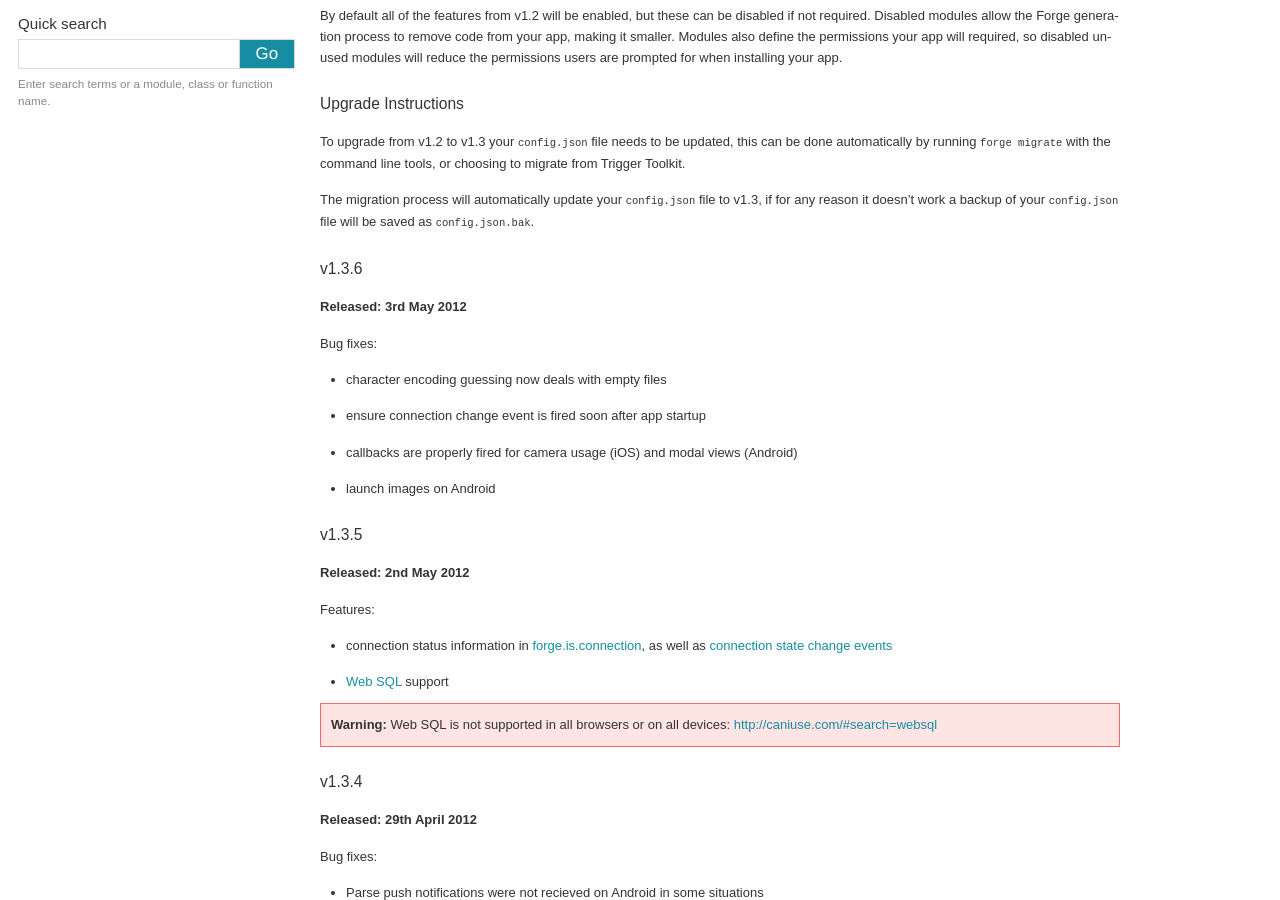
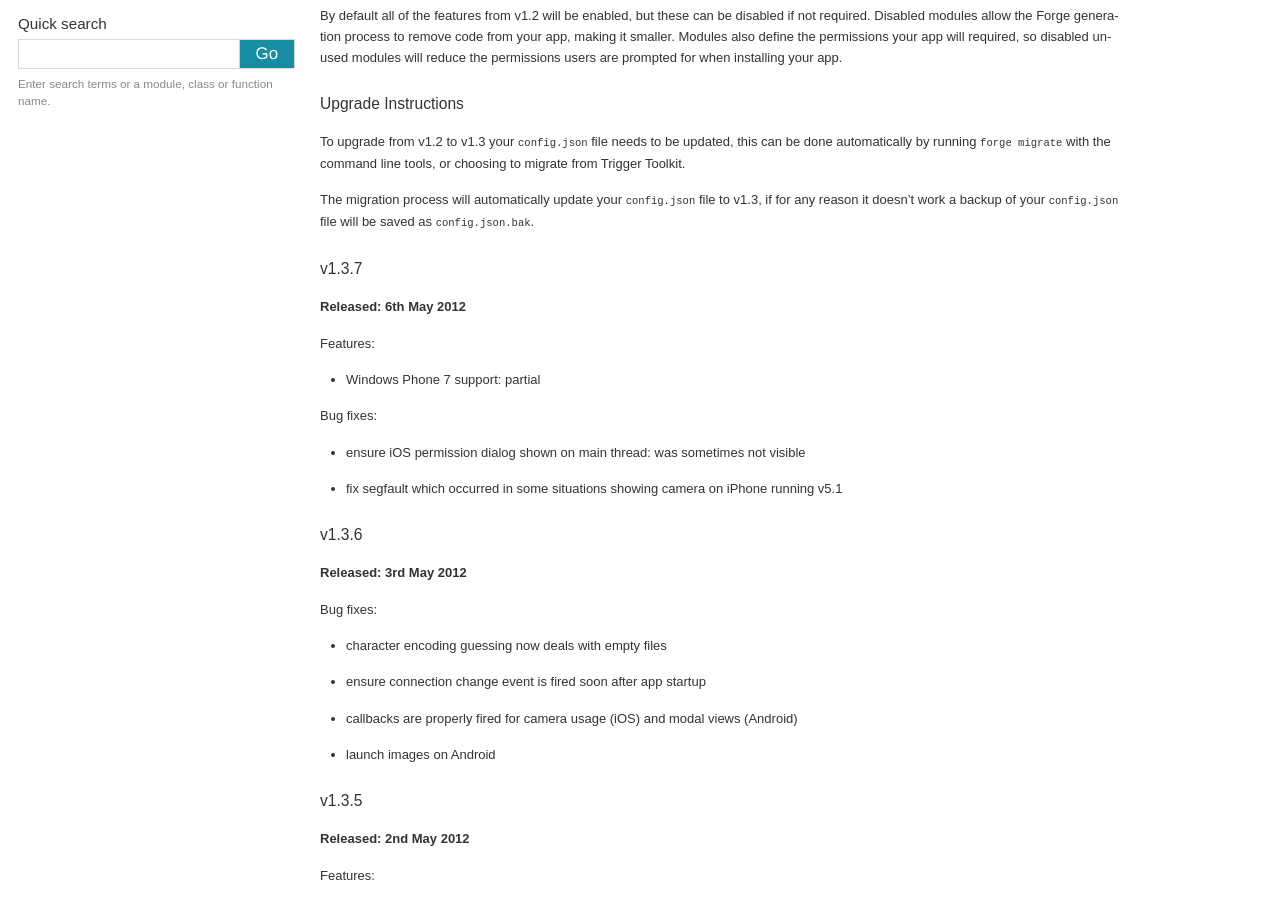
Before and after one commit to trigger-corp/Forge-Documentation, a Sphinx documentation site: the page built from source/release-notes.rst, in a window 1280 px wide and 900 px high, scrolled down 702 px. Built offline with Sphinx 7.4.7, drawn with Linux system fonts in a browser that asks for light colours; some web fonts are replaced.

Commit message:
add v1.3.7

```diff
--- a/source/release-notes.rst
+++ b/source/release-notes.rst
@@ -34,6 +34,19 @@ Upgrade Instructions
 To upgrade from v1.2 to v1.3 your ``config.json`` file needs to be updated, this can be done automatically by running ``forge migrate`` with the command line tools, or choosing to migrate from Trigger Toolkit.
 
 The migration process will automatically update your ``config.json`` file to v1.3, if for any reason it doesn't work a backup of your ``config.json`` file will be saved as ``config.json.bak``.
+
+v1.3.7
+~~~~~~~~~~~~~~~~~~~~~~~~~~~~~~~~~~~~~~~~~~~~~~~~~~~~~~~~~~~~~~~~~~~~~~~~~~~~~~~~
+**Released: 6th May 2012**
+
+Features:
+
+- Windows Phone 7 support: partial
+
+Bug fixes:
+
+- ensure iOS permission dialog shown on main thread: was sometimes not visible
+- fix segfault which occurred in some situations showing camera on iPhone running v5.1
 
 v1.3.6
 ~~~~~~~~~~~~~~~~~~~~~~~~~~~~~~~~~~~~~~~~~~~~~~~~~~~~~~~~~~~~~~~~~~~~~~~~~~~~~~~~
```
